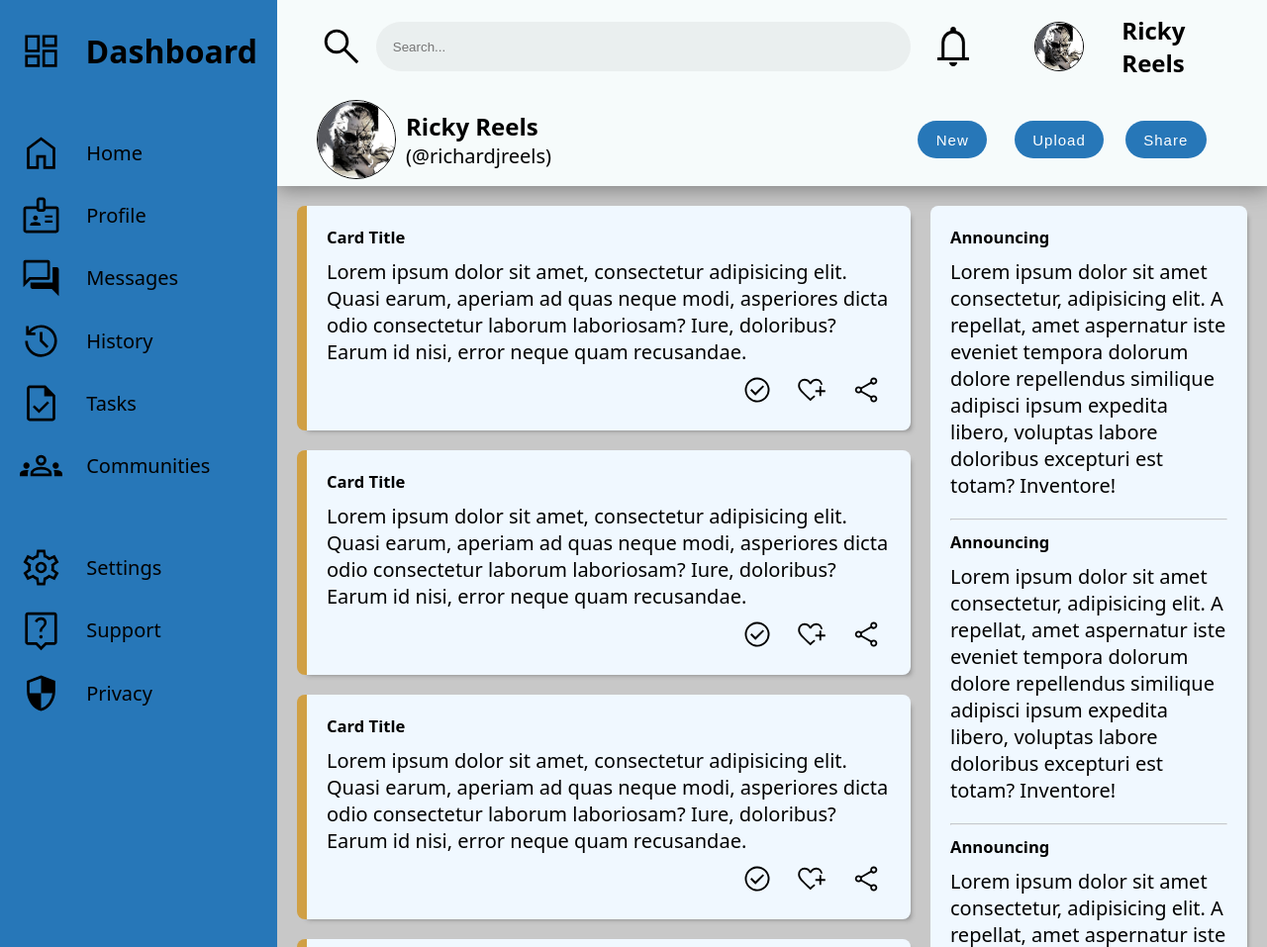
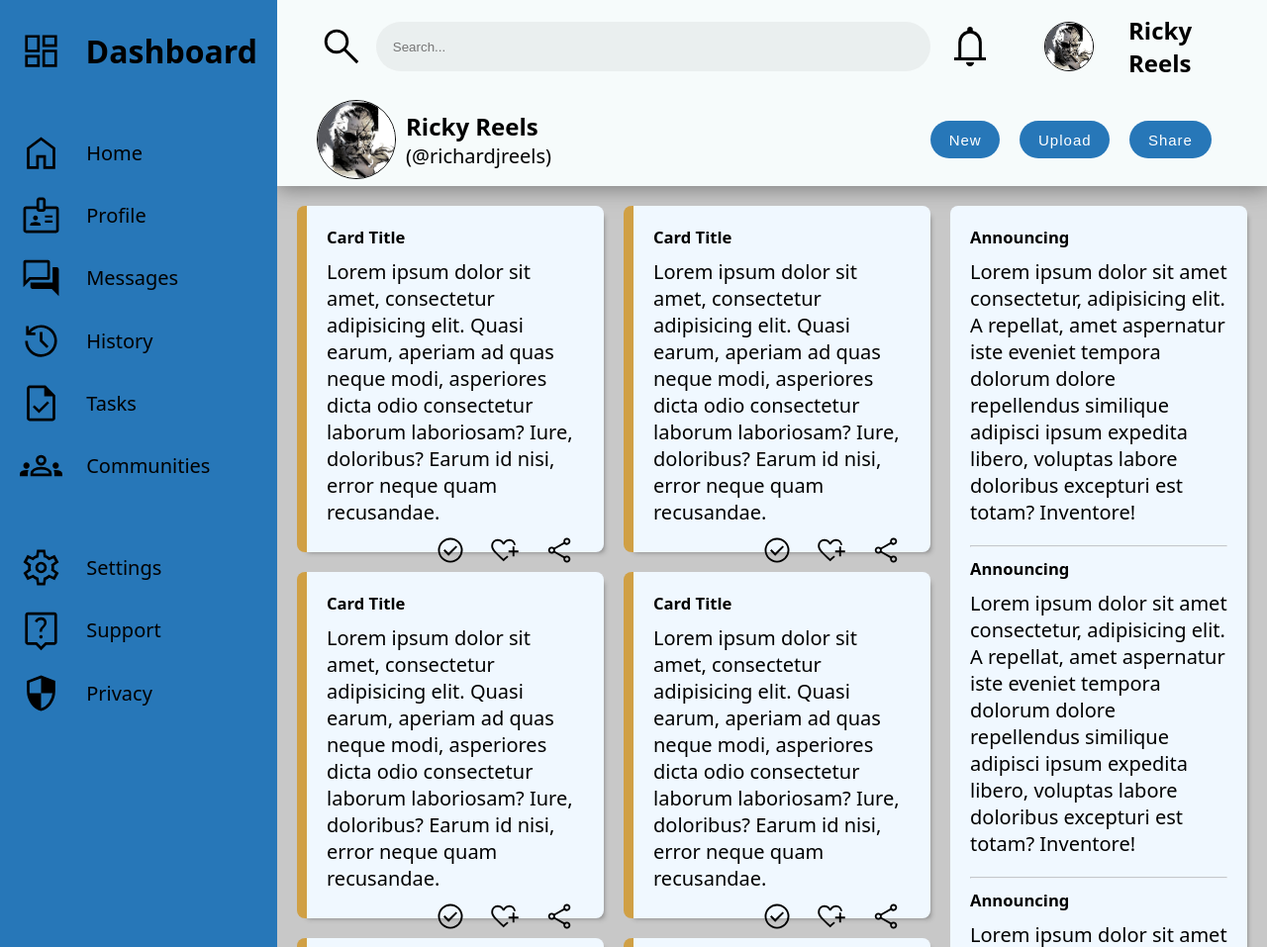
Before and after one commit to orzcode/grid-dash, a plain HTML site: page index.html in a window 1280 px wide. Shown: the top 957 px of the page at 99% size. Drawn offline with Linux system fonts and the light colour scheme.

Commit message:
minor right-overflow fix

```diff
--- a/styles.css
+++ b/styles.css
@@ -111,15 +111,15 @@ img, svg {
     display: grid;
     gap: 2rem;
     padding: 2rem;
-    max-width: 100vw;
-    grid-template-columns: 1fr 32rem;
+    grid-template-columns: 1fr 30rem;
+    /* REDUCED MIN SIZE FOR BACKUP OVERFLOW CORRECTION */
 }
 
 section {
     display:grid;
     gap: 2rem;
-    grid-template-columns: repeat(auto-fill, minmax(32rem, 3fr));
-
+    grid-template-columns: repeat(auto-fill, minmax(30rem, 3fr));
+    /* REDUCED MIN SIZE FOR BACKUP OVERFLOW CORRECTION */
 }
 
 .mainRightDiv {
@@ -175,7 +175,7 @@ hr {
     display: grid;
     min-height: 18.8rem;
     grid-template-rows: 9.4rem 9.4rem;
-    grid-template-columns: 1fr 32rem;
+    grid-template-columns: 1fr 30rem;
 }
 
 .head1, .head2, .head3, .head4 {
@@ -183,7 +183,6 @@ hr {
     place-items: center;
     grid-template: 1fr / 1fr 1fr 1fr;
     gap: 1rem;
-    /* grid-template-rows / grid-template-columns values */
 }
 
 .head2, .head4 {
```
